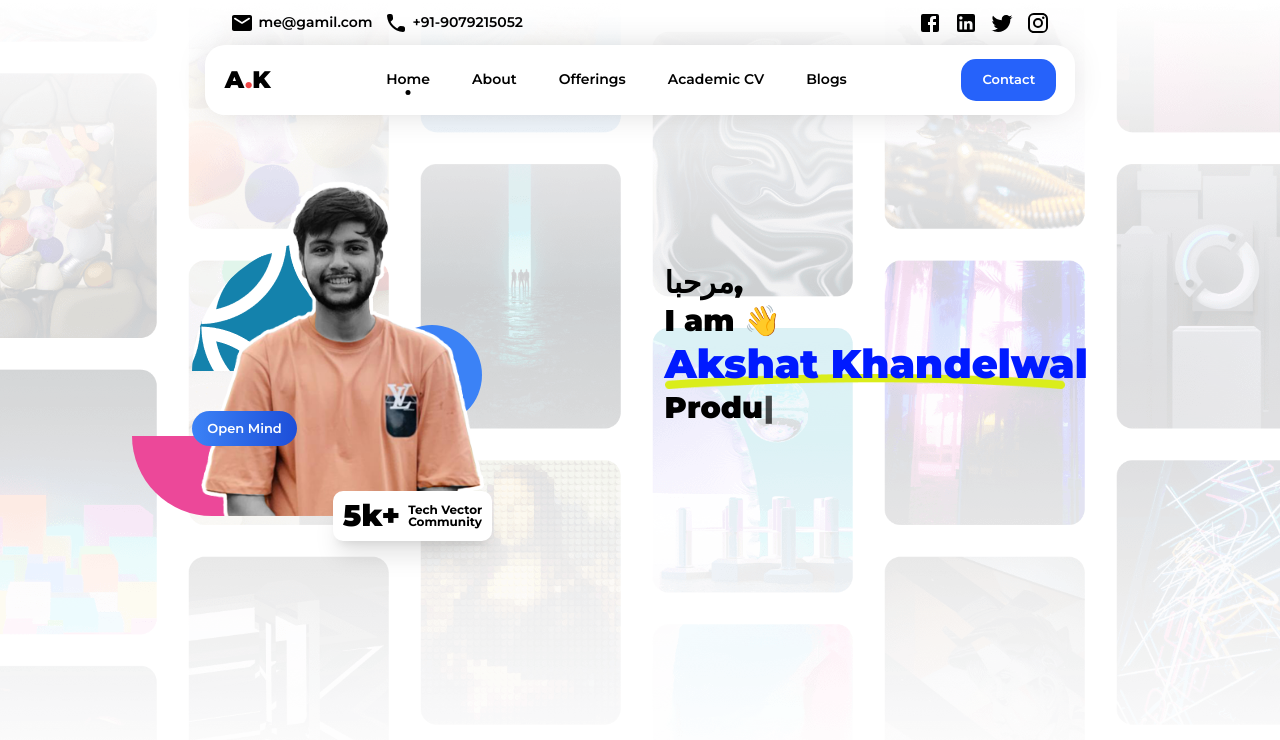
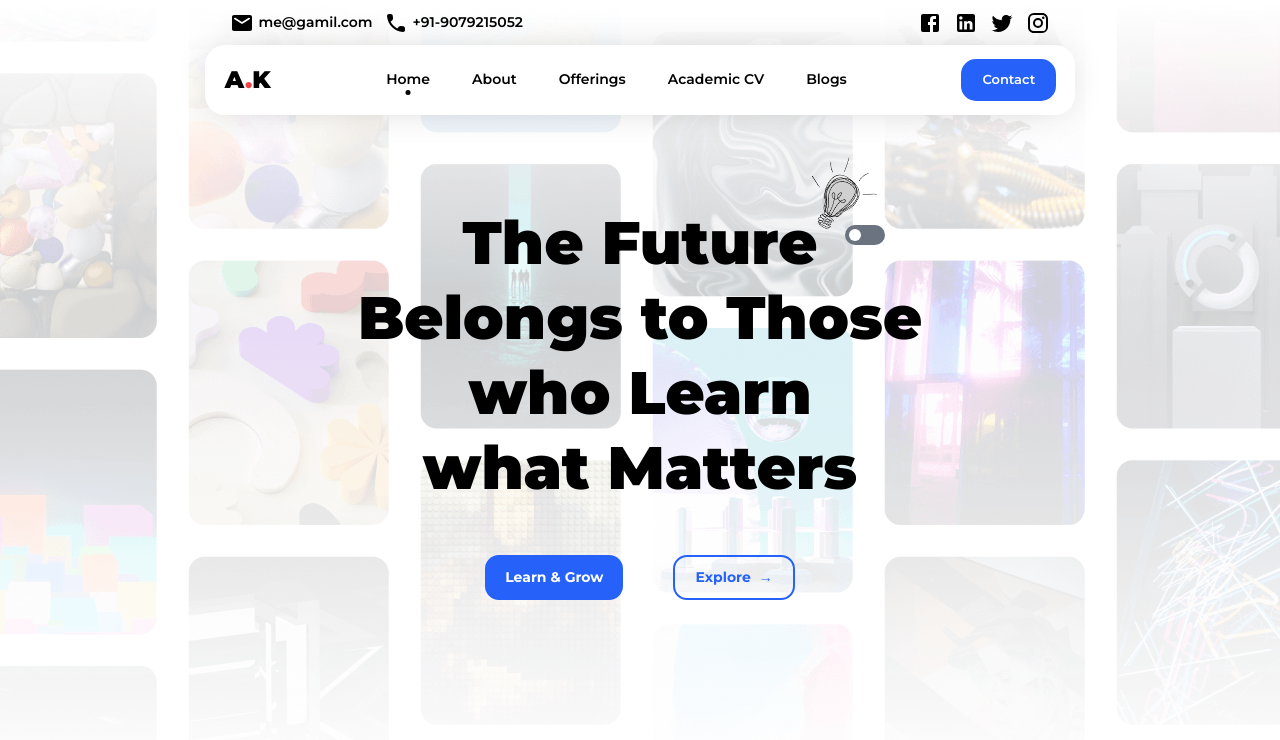
Before and after one commit to Prashant-S29/Akshat-Portfolio, a Next.js app: page / in a window 1280 px wide. Shown: the top 740 px of the page. Built offline with nearby package versions, Linux system fonts and the light colour scheme.

Commit message:
home page updated

```diff
--- a/app/layout.tsx
+++ b/app/layout.tsx
@@ -1,5 +1,5 @@
 import type { Metadata } from "next";
-import { Montserrat } from "next/font/google";
+import { Montserrat, Space_Grotesk } from "next/font/google";
 import "./globals.css";
 
 import NAVBAR from "@/components/navbar";
@@ -10,6 +10,7 @@ import ThemeSwitcher from "@/clientComponents/themeChanger";
 import NAVBAR_TWO from "@/components/navbarTwo";
 
 const montserrat = Montserrat({ subsets: ["latin"] });
+export const spaceGrotesk = Space_Grotesk({ subsets: ["latin"] });
 
 export const metadata: Metadata = {
   title: "Akshat's Portfolio",
--- a/app/page.tsx
+++ b/app/page.tsx
@@ -5,6 +5,7 @@ import MAIN_PHOTO from "@/clientComponents/mainPhoto";
 import MAIN_TEXT from "@/components/mainText";
 
 import { background } from "@/public";
+import HERO_TEXT from "@/clientComponents/heroSectionText";
 
 const HOME = () => {
   return (
@@ -16,12 +17,20 @@ const HOME = () => {
           className=" w-full  object-cover"
         />
       </div>
-      <div className="w-full min-h-screen ">
-        <div className="w-full  flex justify-evenly items-center mt-[50px] px-[20px] ">
-          <MAIN_PHOTO />
-          <MAIN_TEXT />
-        </div>
+      <div className="w-full min-h-[70vh] flex justify-center pt-[80px] px-[20px] ">
+        <HERO_TEXT />
       </div>
+      <div className="w-full  flex justify-evenly items-center mt-[50px] px-[20px] ">
+        <MAIN_PHOTO />
+        <MAIN_TEXT />
+      </div>
+      <br />
+      <br />
+      <br />
+      <br />
+      <br />
+      <br />
+      <br />
     </>
   );
 };
--- /dev/null
+++ b/clientComponents/heroSectionText.tsx
@@ -0,0 +1,73 @@
+"use client";
+
+import React, { useState } from "react";
+
+import { spaceGrotesk } from "@/app/layout";
+import { bulbImage } from "@/public";
+import Image from "next/image";
+
+const HERO_TEXT = () => {
+  const [bulbOn, setBulbOn] = useState(false);
+
+  return (
+    <>
+      <div>
+        <div className={` text-center text-[60px] font-black leading-tight`}>
+          <div className="relative flex justify-center">
+            <div>
+              <span>The Future</span>
+            </div>
+            <div className="absolute flex justify-center ml-[400px] -mt-[50px] rotate-[30deg]">
+              <Image
+                src={bulbImage}
+                alt="bulbImage"
+                className={`w-[70px] ${bulbOn ? "grayscale-0" : "grayscale"}`}
+              />
+              <div
+                className={`w-[30px]  absolute rounded-full duration-300 -z-20 mt-[10px] blur-md aspect-square ${
+                  bulbOn ? "bg-yellow-400" : "bg-white"
+                }`}
+              />
+            </div>
+            <div
+              className="absolute ml-[450px] mt-[20px]"
+              onClick={() => {
+                setBulbOn(!bulbOn);
+              }}
+            >
+              <div
+                className={`w-[40px] h-[20px] rounded-full cursor-pointer flex ${
+                  bulbOn ? "pl-[24px] bg-green-500" : "pl-[4px] bg-gray-500"
+                } p-[4px] duration-300`}
+              >
+                <div className="w-[12px] aspect-square  rounded-full bg-white" />
+              </div>
+            </div>
+          </div>
+          <div>
+            <span>Belongs to Those </span>
+          </div>
+          <div>
+            <span>who Learn</span>
+          </div>
+          <div>
+            <span>what Matters</span>
+          </div>
+        </div>
+        <div className="flex justify-center items-center gap-[50px] mt-[50px]">
+          <button className="px-[20px] py-[12px] bg-[#2662fa] font-bold text-[14px] text-white rounded-[14px]">
+            Learn & Grow
+          </button>
+          <button
+            className="px-[20px] py-[10px] text-[#2662fa] dark:text-white font-bold text-[14px] border-[2px]
+           border-[#2662fa]  rounded-[14px] "
+          >
+            Explore &nbsp;&rarr;
+          </button>
+        </div>
+      </div>
+    </>
+  );
+};
+
+export default HERO_TEXT;
--- a/components/navbarTwo.tsx
+++ b/components/navbarTwo.tsx
@@ -40,22 +40,22 @@ const NAVBAR_TWO = () => {
           <ul className="flex gap-3 ">
             <li>
               <Link href="">
-                <FacebookIcon className="text-[24px] hover:text-blue-800 dark:hover:text-white duration-300" />
+                <FacebookIcon className="text-[24px] duration-300" />
               </Link>
             </li>
             <li>
               <Link href="">
-                <LinkedInIcon className="text-[24px] hover:text-blue-800 dark:hover:text-white duration-300" />
+                <LinkedInIcon className="text-[24px] duration-300" />
               </Link>
             </li>
             <li>
               <Link href="">
-                <TwitterIcon className="text-[24px] hover:text-blue-800 dark:hover:text-white duration-300" />
+                <TwitterIcon className="text-[24px] duration-300" />
               </Link>
             </li>
             <li>
               <Link href="">
-                <InstagramIcon className="text-[24px] hover:text-blue-800 dark:hover:text-white duration-300" />
+                <InstagramIcon className="text-[24px] duration-300" />
               </Link>
             </li>
           </ul>
--- a/public/index.js
+++ b/public/index.js
@@ -6,6 +6,7 @@ import bodyImage from "./photos/body.png"
 import mindInside from "./photos/mindInside.png"
 
 import lineStroke from "./icons/line.png"
+import bulbImage from "./icons/bulb.png"
 
 import background from "./icons/background.png"
 
@@ -16,5 +17,6 @@ export {
     bodyImage,
     mindInside,
     lineStroke,
-    background
+    background,
+    bulbImage
 }
```
Also changed, not shown: public/icons/bulb.png (added).
